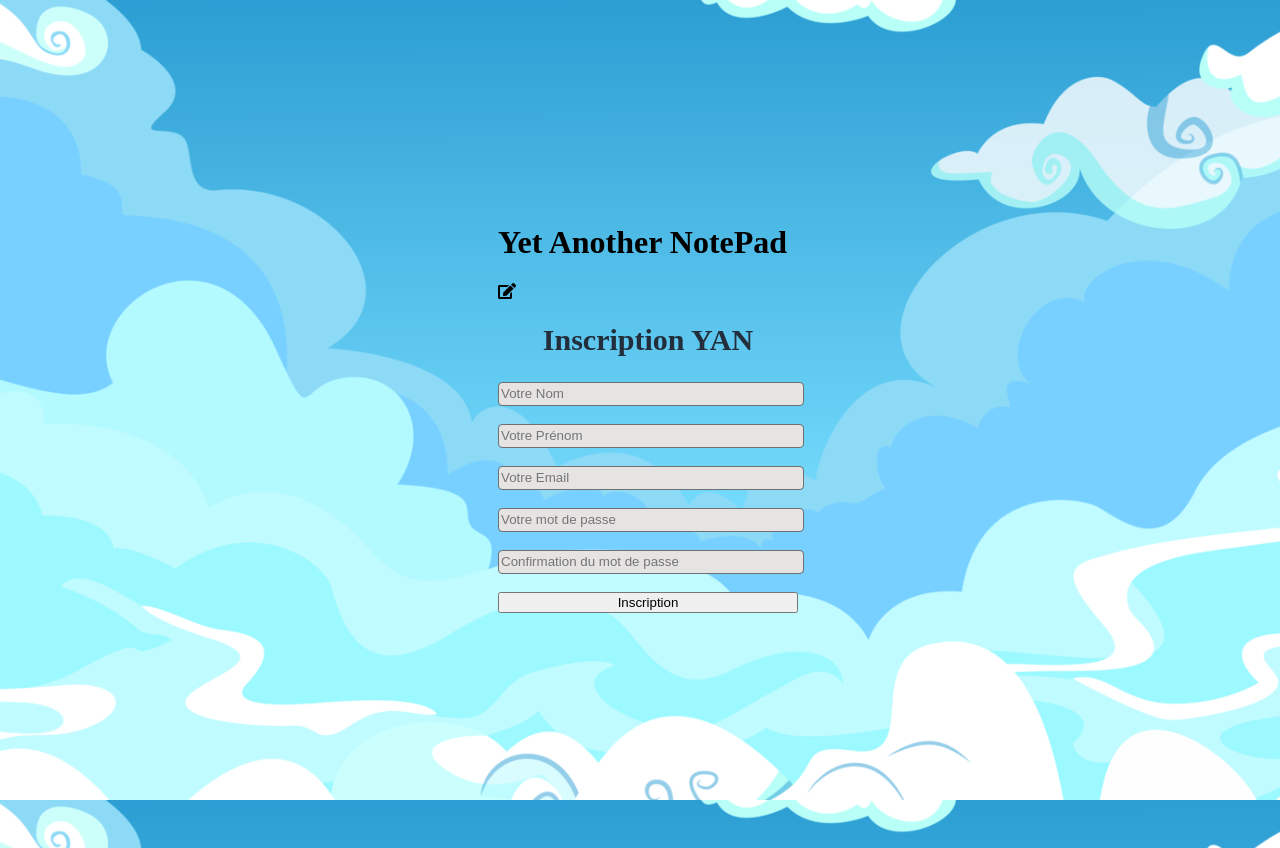
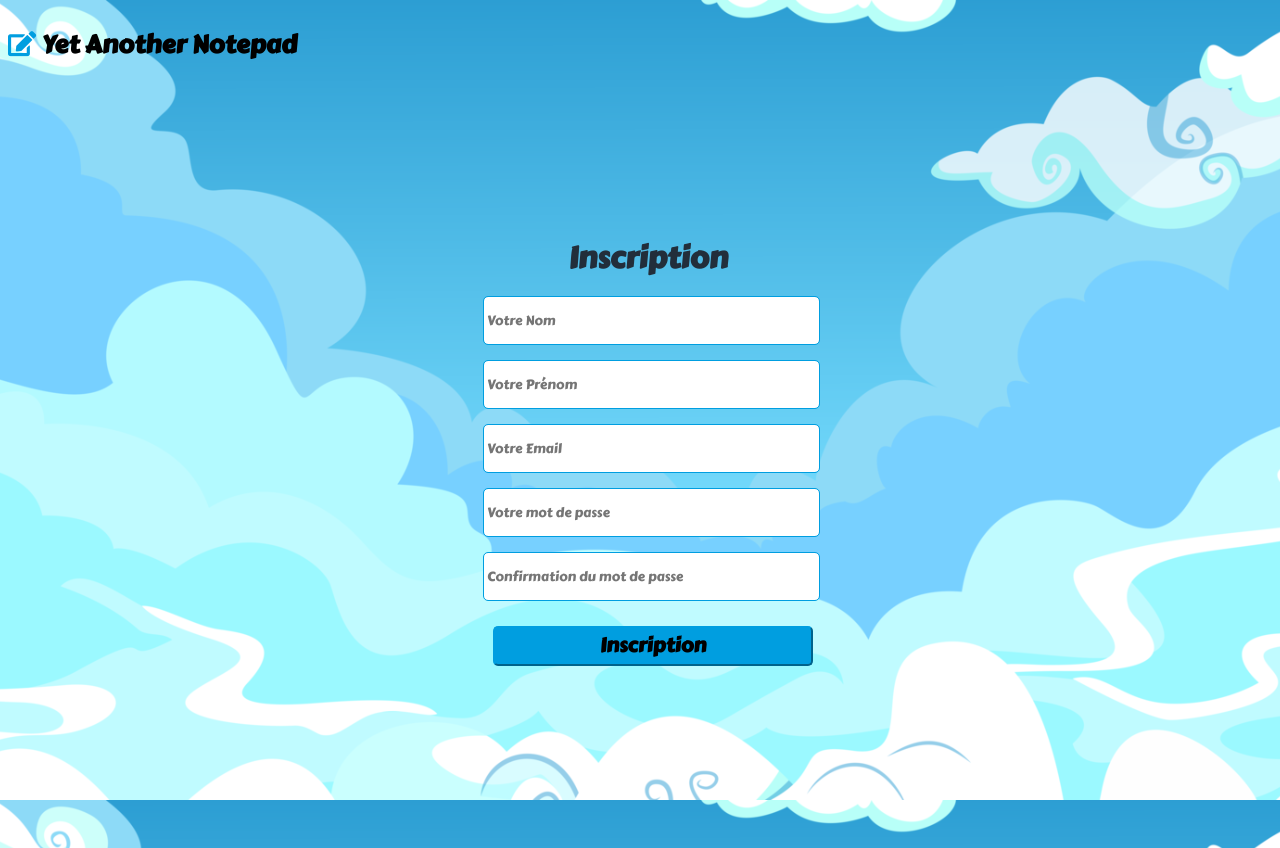
Before and after one commit to J4ckyLIM/Projet_BlocNote, a PHP site: page /view/register.php in a window 1280 px wide. Run offline with PHP 8.4, Linux system fonts and the light colour scheme.

Commit message:
Ajout google font(police)/style fini sur notePage.php/register.php/index.php

```diff
--- a/class/memberManager.php
+++ b/class/memberManager.php
@@ -61,7 +61,7 @@ class memberManager
             echo 'Vous êtes connecté !';
         }
         else {
-            echo 'Mauvais identifiant ou mot de passe !';
+            echo '<div class="error">'.'Mauvais identifiant ou mot de passe !'.'</div>';
         }
     }
 
@@ -84,7 +84,7 @@ class memberManager
             header('Location: class/noteListe.php');
         }
         else{
-            echo 'Un membre possède déjà ce login.';
+            echo '<div class="error">'.'Un membre possède déjà ce login'.'</div>';
         }
     }
 
--- a/css/blocnote.css
+++ b/css/style.css
@@ -2,14 +2,23 @@ body{
     display: flex;
     align-items: center;
     padding-bottom: 40px;
-    background-image: url(../cloud.png);
+    background-image: url(../image/cloud.png);
     width:100%;
     background-size: cover;
     background-position: center;
 }
+
+input, button{
+    font-family: 'Carter One', cursive;
+}
 /* PARTIE INDEX */
+a{
+    text-decoration: none;
+    color: black;
+}
 html, body{
     height: 100%;
+    font-family: 'Carter One', cursive;
 }
 
 .form-signin {
@@ -38,7 +47,7 @@ html, body{
     font-weight: 400;
     line-height: 1.5;
     color: #495057;
-    background-color:#e6e3e3;
+    background-color:#ffffff;
     background-clip: padding-box;
     border: 1px solid #707070;
     border-radius: .25rem;
@@ -105,15 +107,28 @@ h2{
     position: relative;
     box-sizing: border-box;
     height: auto;
-    padding: 10px;
     font-size: 16px;
     display: flex;
     flex-direction: column;
     justify-content: center;
     width: 100%;
     max-width: 330px;
-    padding: 15px;
     margin: auto;
+}
+
+.userData{
+    width: 100%;
+    height: 45px;
+    background-color:#ffffff;
+    color: #495057;
+    background-clip: padding-box;
+    border: 1px solid #009ee0;
+    border-radius: 5px;
+    transition: border-color .15s ease-in-out,box-shadow .15s ease-in-out;
+    font-weight: 400;
+    line-height: 1.5;
+    margin-top: -10px;
+    padding-left: 3px;
 }
 
 /* PARTIE NOTEPAGE.PHP */
@@ -147,13 +163,14 @@ h2{
     margin-top: 15px;
 }
 
-.btn-note-action{
+.btn-action{
     background-color: #009ee0;
     border-color:#009ee0;
     height: 40px;
     border-radius: 5px;
     font-size: 20px;
     margin-left: 10px;
+    font-weight: bold;
 }
 
 #note-container{
@@ -175,7 +192,7 @@ h2{
 }
 
 .logo-note{
-    padding-top: 17px;
+    padding-top: 23px;
     font-size: 25px;
     color: #009ee0;
 }
--- a/view/noteListe.php
+++ b/view/noteListe.php
@@ -1,6 +1,6 @@
 <!DOCTYPE html>
 <meta charset="UTF-8">
-<link rel="stylesheet" href="blocnote.css">
+<link rel="stylesheet" href="style.css">
 
 <?php
 require_once "../class/database.php";
--- a/view/register.php
+++ b/view/register.php
@@ -1,6 +1,7 @@
 <!DOCTYPE html>
 <meta charset="UTF-8">
-<link rel="stylesheet" href="../css/blocnote.css">
+<link rel="stylesheet" href="../css/style.css">
+<link href="https://fonts.googleapis.com/css?family=Carter+One" rel="stylesheet">
 <link rel="stylesheet" href="https://use.fontawesome.com/releases/v5.7.2/css/all.css" integrity="sha384-fnmOCqbTlWIlj8LyTjo7mOUStjsKC4pOpQbqyi7RrhN7udi9RwhKkMHpvLbHG9Sr" crossorigin="anonymous">
 
 <?php
@@ -42,20 +43,24 @@ if (isset($_POST['inscription']) && $_POST['inscription'] == 'Inscription') {
 <title>Inscription YAN</title>
 </head>
 
-<body>
-    <form  class="form-signup" action="register.php" method="post">
-        <h1>Yet Another NotePad</h1>
-        <i class="fas fa-edit logo"></i>
-        <h2>Inscription YAN </h2>
-            <input class="logs" type="text" name="lastName" value="<?php if (isset($_POST['lastName'])) echo htmlentities(trim($_POST['lastName'])); ?>" placeholder="Votre Nom"><br />
-            <input class="logs" type="text" name="firstName" value="<?php if (isset($_POST['firstName'])) echo htmlentities(trim($_POST['firstName'])); ?>" placeholder="Votre Prénom"><br />
-            <input class="logs" type="email" name="email" value="<?php if (isset($_POST['email'])) echo htmlentities(trim($_POST['email'])); ?>" placeholder="Votre Email"><br />
-            <input class="logs" type="password" name="pass" minlength="8" value="<?php if (isset($_POST['pass'])) echo htmlentities(trim($_POST['pass'])); ?>"  placeholder="Votre mot de passe"><br />
-            <input class="logs" type="password" name="pass_confirm" value="<?php if (isset($_POST['pass_confirm'])) echo htmlentities(trim($_POST['pass_confirm'])); ?>" placeholder="Confirmation du mot de passe"><br />
-            <input class="button" type="submit" name="inscription" value="Inscription">
-    </form>
+<body class="noteBody">
+    <div id="note-container">
+        <header class="title-field">
+            <i class="fas fa-edit logo-note"></i>
+            <h1 class="note-page-title">Yet Another Notepad</h1>
+        </header>
+        <form  class="form-signup" action="register.php" method="post">
+            <h2>Inscription</h2>
+            <input class="userData" type="text" name="lastName" value="<?php if (isset($_POST['lastName'])) echo htmlentities(trim($_POST['lastName'])); ?>" placeholder="Votre Nom"><br />
+            <input class="userData" type="text" name="firstName" value="<?php if (isset($_POST['firstName'])) echo htmlentities(trim($_POST['firstName'])); ?>" placeholder="Votre Prénom"><br />
+            <input class="userData" type="email" name="email" value="<?php if (isset($_POST['email'])) echo htmlentities(trim($_POST['email'])); ?>" placeholder="Votre Email"><br />
+            <input class="userData" type="password" name="pass" minlength="8" value="<?php if (isset($_POST['pass'])) echo htmlentities(trim($_POST['pass'])); ?>"  placeholder="Votre mot de passe"><br />
+            <input class="userData" type="password" name="pass_confirm" value="<?php if (isset($_POST['pass_confirm'])) echo htmlentities(trim($_POST['pass_confirm'])); ?>" placeholder="Confirmation du mot de passe"><br />
+            <input class="btn-action" type="submit" name="inscription" value="Inscription">
+        </form>
+    </div>
 <?php
-if (isset($erreur)) echo '<br />',$erreur;
+if (isset($erreur)) echo '<div class="error">'.$erreur.'</div>';
 ?>
 </body>
 </html>
```
Also changed, not shown: other parts of css/style.css (+20 -9 lines), index.php (+5 -6 lines), view/notePage.php (+8 -4 lines), cloud.jpg (deleted), image/cloud.png (renamed from cloud.png).
